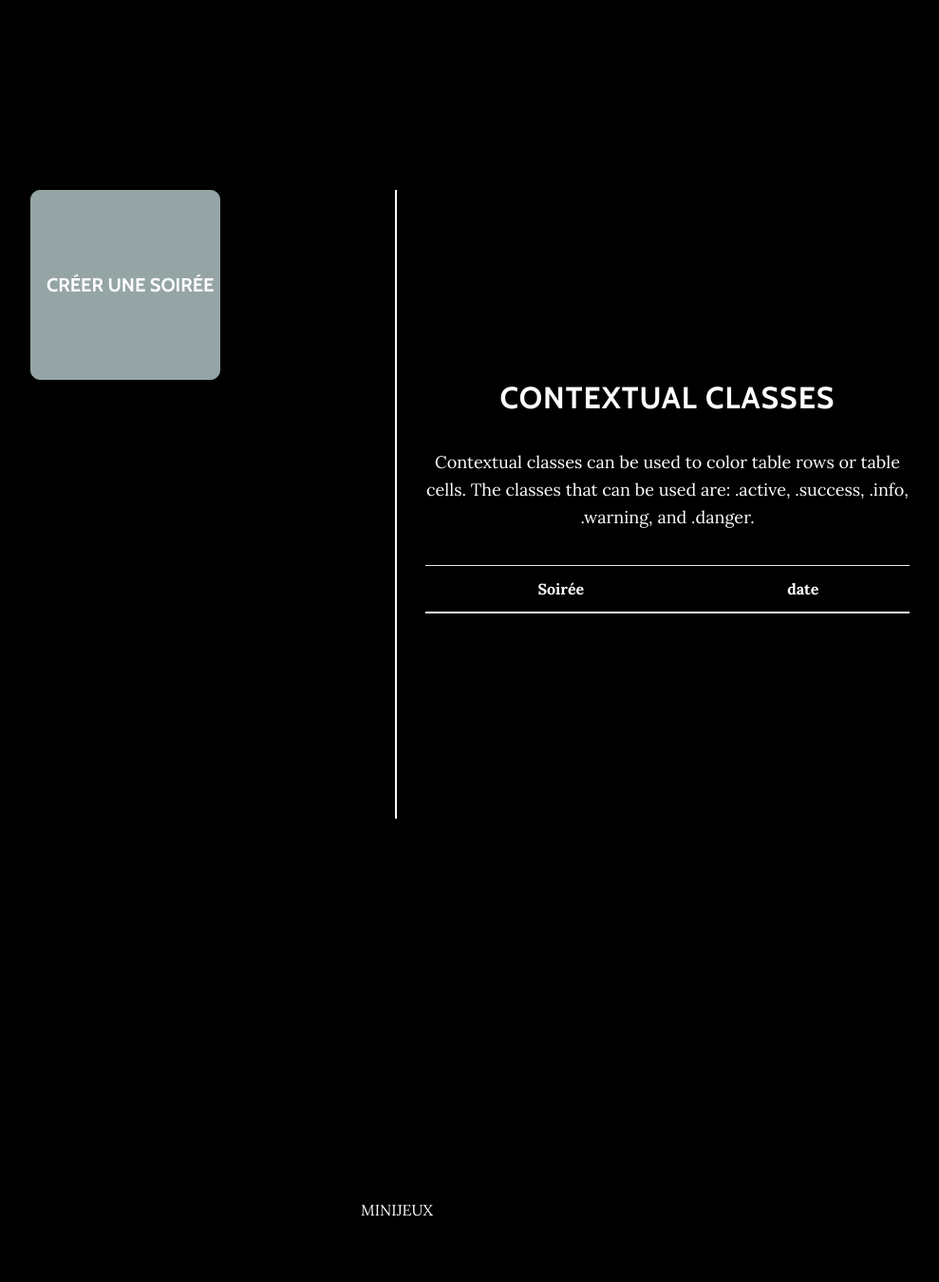
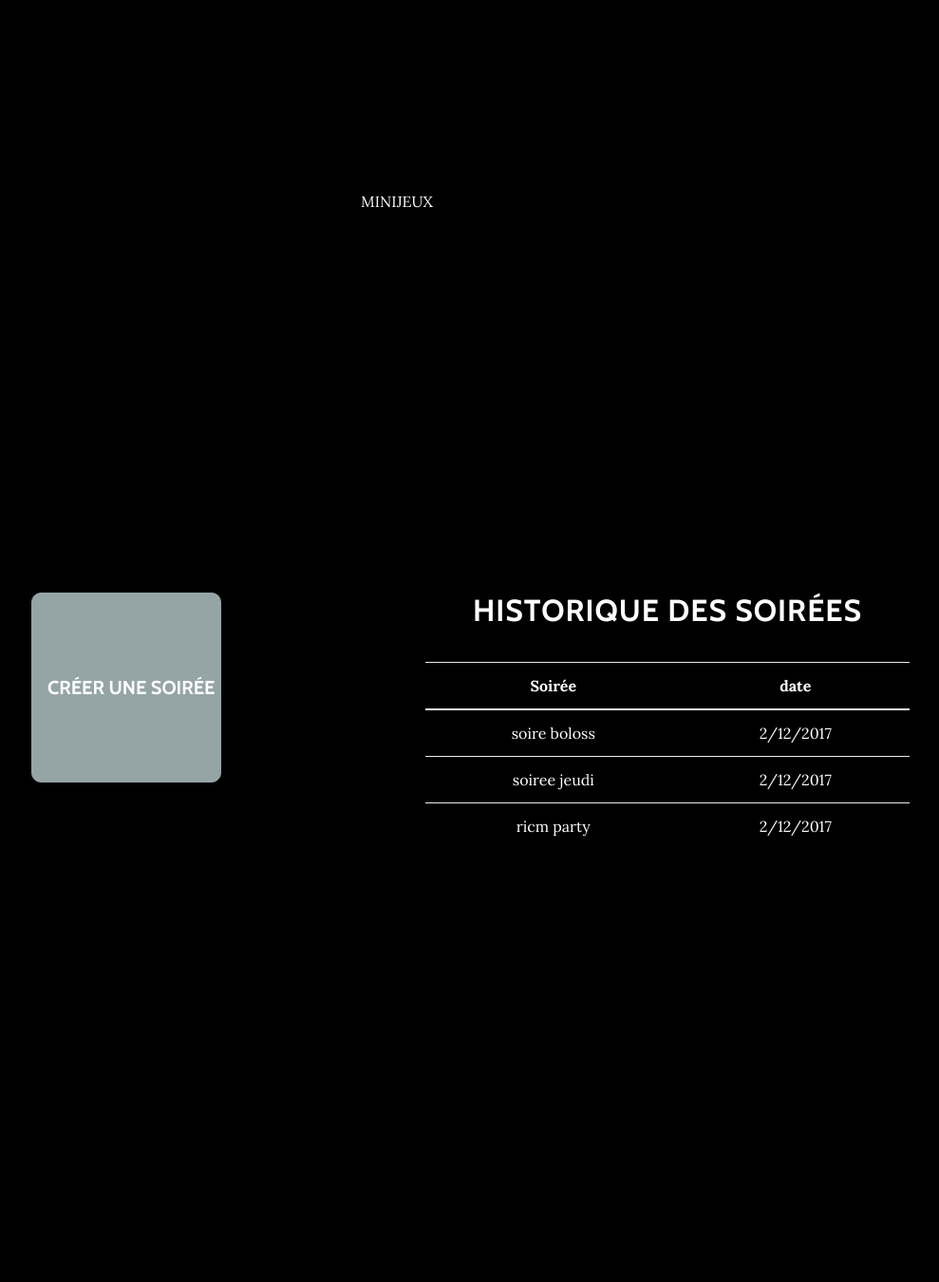
Before and after one commit to samgrat/ProjetNdITeam3, a PHP site: page /app/dashboard.php in a window 1280 px wide. Shown: the part 800-2150 px from the top of the page at 95% size, without its empty margins (222-1211 px from the left). Run offline with PHP 8.4, Linux system fonts and the light colour scheme; lists and menus that the app fills with data are empty; some libraries are stand-ins or nearby versions.

Commit message:
Soiree tab fonctionnel

```diff
--- a/NDI/app/dashboard.php
+++ b/NDI/app/dashboard.php
@@ -7,7 +7,11 @@ $twig = new Twig_Environment($loader,
 			      array("debug" => true));
 
 $args["login"] = "LOGIN";
-
+$args["tabSoiree"] = array(
+	array("nom" => "soire boloss", "date" => "2/12/2017"),
+	array("nom" => "soiree jeudi", "date" => "2/12/2017"),
+	array("nom" => "ricm party", "date" => "2/12/2017")
+);
 
 $page = "dashboard";
 
--- a/NDI/app/views/dashboard.html
+++ b/NDI/app/views/dashboard.html
@@ -60,8 +60,8 @@
 
     <!-- Meteo -->
 
+    {% include "minijeux.html" %}
     {% include "soiree.html" %}
-    {% include "minijeux.html" %}
 
 
     <!-- Footer -->
--- a/NDI/app/views/soiree.html
+++ b/NDI/app/views/soiree.html
@@ -1,16 +1,16 @@
 <section id="soiree" class="content-section text-center">
 	<div class="container">
 		<div class="row">
-          <div class="col-md-6" style="border-right: solid white 2px;">
+          <div class="col-md-6">
             <a href="#soiree" class="js-scroll-trigger">
               <button type="button" id="but_minijeux" class="btn btn-primary btn-lg">Créer une soirée</button>
             </a>
           </div>
           <div class="col-md-6">
-            <section id="amis" class="content-section text-center">
+            <section id="amis" class="content-section text-center" style="padding-top: 0;">
 <div class="container">
-  <h2>Contextual Classes</h2>
-  <p>Contextual classes can be used to color table rows or table cells. The classes that can be used are: .active, .success, .info, .warning, and .danger.</p>
+  <h2> Historique des soirées</h2>
+
   <table class="table">
     <thead>
       <tr>
```
Also changed, not shown: NDI/app/soiree.php (deleted, +0 -21 lines).
